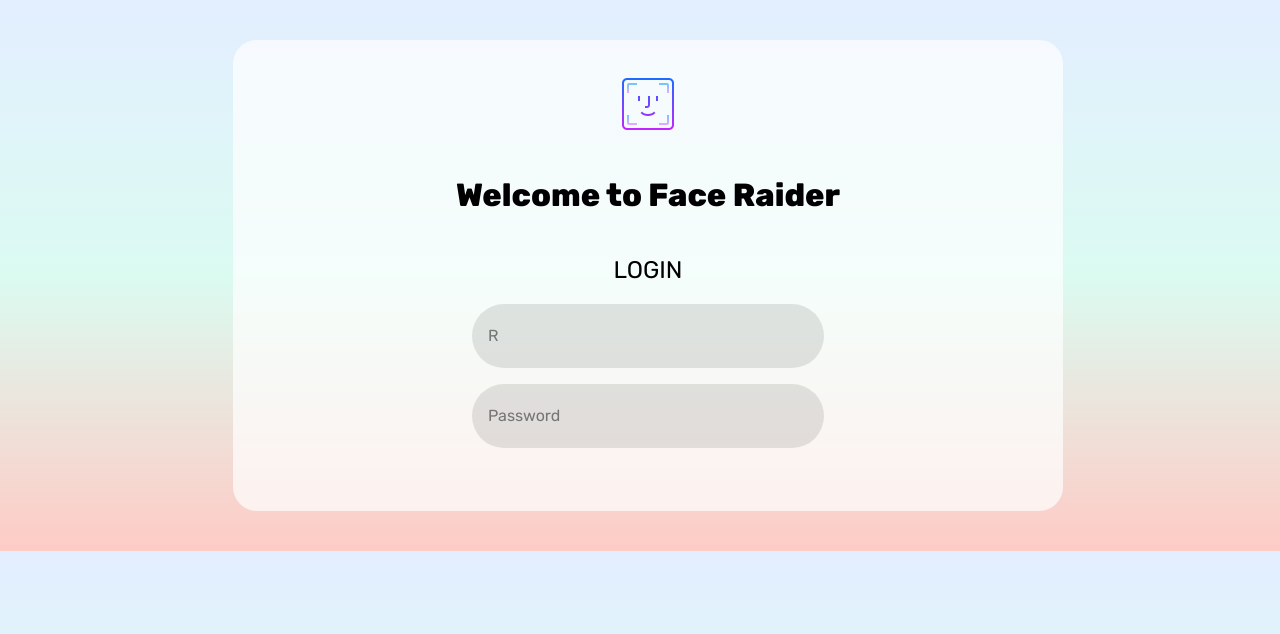
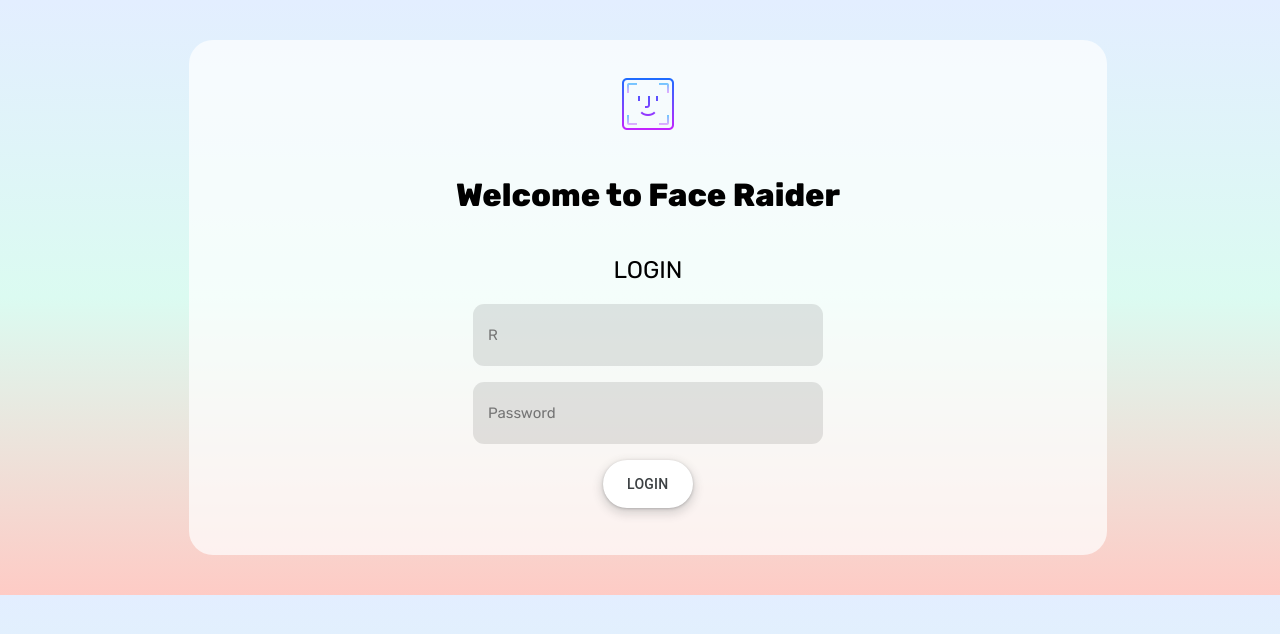
Before and after one commit to smmr-dn/face-raider, a React (Vite) app in the folder frontend/: page /login in a window 1280 px wide. Shown: the top 634 px of the page. Built offline with nearby package versions, Linux system fonts and the light colour scheme; a web font is replaced by a local one.

Commit message:
Added login

```diff
--- a/frontend/src/components/login/Login.css
+++ b/frontend/src/components/login/Login.css
@@ -28,10 +28,10 @@ h2 {
 input {
     height: 2rem;
     width: 20rem;
-    border-radius: 2rem;
-    padding: 1rem;
+    border-radius: 11px;
+    padding: 15px;
     font-family: 'Rubik';
-    font-size: 1rem;
+    font-size: 15px;
     border: grey;
     transition: 0.3s;
     background-color: rgba(0, 0, 0, 0.1);
@@ -44,3 +44,73 @@ input {
 .form-inputs {
     margin-bottom: 1rem;
 }
+
+/* CSS */
+.button-17 {
+  align-items: center;
+  appearance: none;
+  background-color: #fff;
+  border-radius: 24px;
+  border-style: none;
+  box-shadow: rgba(0, 0, 0, .2) 0 3px 5px -1px,rgba(0, 0, 0, .14) 0 6px 10px 0,rgba(0, 0, 0, .12) 0 1px 18px 0;
+  box-sizing: border-box;
+  color: #3c4043;
+  cursor: pointer;
+  display: inline-flex;
+  fill: currentcolor;
+  font-family: "Google Sans",Roboto,Arial,sans-serif;
+  font-size: 14px;
+  font-weight: 500;
+  height: 48px;
+  justify-content: center;
+  letter-spacing: .25px;
+  line-height: normal;
+  width: 20px;
+  overflow: visible;
+  padding: 2px 24px;
+  position: relative;
+  text-align: center;
+  text-transform: none;
+  transition: box-shadow 280ms cubic-bezier(.4, 0, .2, 1),opacity 15ms linear 30ms,transform 270ms cubic-bezier(0, 0, .2, 1) 0ms;
+  user-select: none;
+  -webkit-user-select: none;
+  touch-action: manipulation;
+  width: auto;
+  will-change: transform,opacity;
+  z-index: 0;
+}
+
+.button-17:hover {
+  background: #F6F9FE;
+  color: #174ea6;
+}
+
+.button-17:active {
+  box-shadow: 0 4px 4px 0 rgb(60 64 67 / 30%), 0 8px 12px 6px rgb(60 64 67 / 15%);
+  outline: none;
+}
+
+.button-17:focus {
+  outline: none;
+  border: 2px solid #4285f4;
+}
+
+.button-17:not(:disabled) {
+  box-shadow: rgba(60, 64, 67, .3) 0 1px 3px 0, rgba(60, 64, 67, .15) 0 4px 8px 3px;
+}
+
+.button-17:not(:disabled):hover {
+  box-shadow: rgba(60, 64, 67, .3) 0 2px 3px 0, rgba(60, 64, 67, .15) 0 6px 10px 4px;
+}
+
+.button-17:not(:disabled):focus {
+  box-shadow: rgba(60, 64, 67, .3) 0 1px 3px 0, rgba(60, 64, 67, .15) 0 4px 8px 3px;
+}
+
+.button-17:not(:disabled):active {
+  box-shadow: rgba(60, 64, 67, .3) 0 4px 4px 0, rgba(60, 64, 67, .15) 0 8px 12px 6px;
+}
+
+.button-17:disabled {
+  box-shadow: rgba(60, 64, 67, .3) 0 1px 3px 0, rgba(60, 64, 67, .15) 0 4px 8px 3px;
+}
--- a/frontend/src/components/login/Login.jsx
+++ b/frontend/src/components/login/Login.jsx
@@ -18,8 +18,10 @@ const Login = () => {
                         <div className="form-inputs">
                             <input className="text-input" type="password" placeholder="Password"></input>
                         </div>
-
                     </form>
+                </div>
+                <div className="button">
+                    <button className="button-17" type="submit">LOGIN</button>
                 </div>
             </div>
 
--- a/frontend/src/index.css
+++ b/frontend/src/index.css
@@ -5,7 +5,7 @@
   background-image: linear-gradient(#e3eeff, #dbfbf1, #fecbc5);
 }
 
-body{
+body {
   height: 100%;
   width: 100%;
   display: flex;
```
